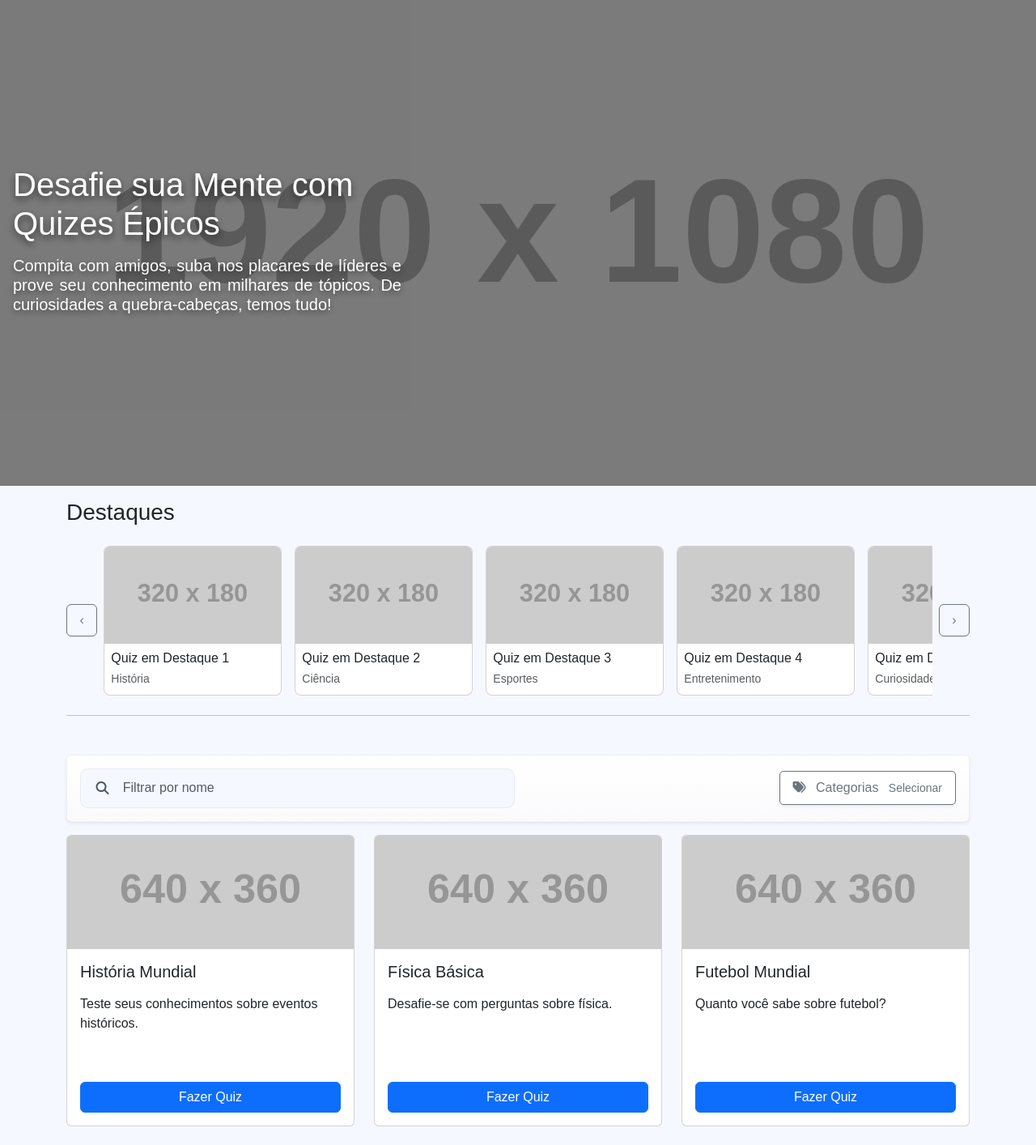
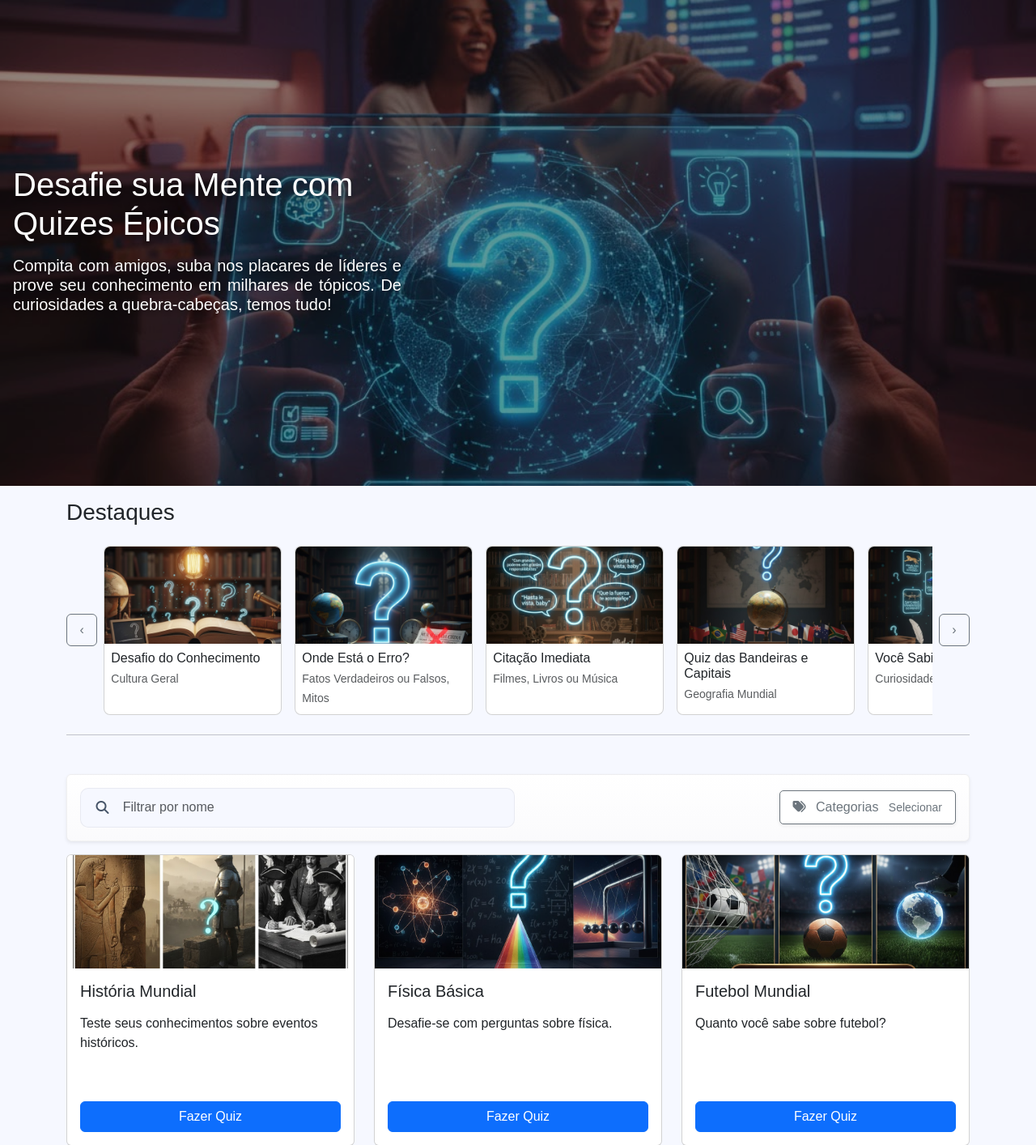
Before and after one commit to GuuStav0/TriviaBox, a PHP site: template assets/data/pages/home.php in a window 1280 px wide. Shown: the part 128-1542 px from the top of the page at 81% size. Run offline with PHP 8.4, Linux system fonts and the light colour scheme; the template is opened without the code that fills it, so the values that code supplies are empty; grey boxes labelled with a size stand in for pictures from a placeholder-image service; some libraries are stand-ins or nearby versions.

Commit message:
Alterações no código base, adicionado inagens a home

```diff
--- a/assets/data/pages/home.php
+++ b/assets/data/pages/home.php
@@ -8,6 +8,7 @@
     <link rel="stylesheet" href="./../../styles/bootstrap_styles/bootstrap.css">
     <link rel="stylesheet" href="./../../styles/home-page.css">
     <link id="favicon" rel="shortcut icon" href="./../images/LogoWhite.svg" type="image/x-icon">
+    <link rel="stylesheet" href="./../../data/images">
 </head>
 
 <body>
@@ -30,13 +31,13 @@
                         tópicos. De curiosidades a quebra-cabeças, temos tudo!</h5>
                 </div>
                 <div class="carousel-item active z-0">
-                    <img src="https://placehold.co/1920x1080" class="caroussel_img d-block" alt="...">
+                    <img src="../images/Tecnologia.jpg" class="caroussel_img d-block" alt="...">
                 </div>
                 <div class="carousel-item z-0">
-                    <img src="https://placehold.co/1920x1080" class="caroussel_img d-block" alt="...">
+                    <img src="../images/Sabedoria e Conhecimento Clássico.jpg" class="caroussel_img d-block" alt="...">
                 </div>
                 <div class="carousel-item z-0">
-                    <img src="https://placehold.co/1920x1080" class="caroussel_img d-block" alt="...">
+                    <img src="../images/Desafio do Conhecimento.jpg" class="caroussel_img d-block" alt="...">
                 </div>
             </div>
         </div>
@@ -49,38 +50,39 @@
                     <div class="featured-track d-flex gap-3 py-2">
                         <!-- featured cards -->
                         <div class="card featured-card">
-                            <img src="https://placehold.co/320x180" class="card-img-top" alt="Destaque 1">
+                            <img src="../images/Desafio do Conhecimento.jpg" class="card-img-top" alt="Desafio do Conhecimento">
                             <div class="card-body p-2">
-                                <h6 class="card-title mb-1">Quiz em Destaque 1</h6>
-                                <small class="text-muted">História</small>
+                                <h6 class="card-title mb-1">Desafio do Conhecimento</h6>
+                                <small class="text-muted">Cultura Geral</small>
                             </div>
                         </div>
                         <div class="card featured-card">
-                            <img src="https://placehold.co/320x180" class="card-img-top" alt="Destaque 2">
+                            <img src="../images/Onde Está o erro.jpg" class="card-img-top" alt="Onde Está o Erro?">
                             <div class="card-body p-2">
-                                <h6 class="card-title mb-1">Quiz em Destaque 2</h6>
-                                <small class="text-muted">Ciência</small>
+                                <h6 class="card-title mb-1">Onde Está o Erro?</h6>
+                                <small class="text-muted">Fatos Verdadeiros ou Falsos, Mitos</small>
                             </div>
                         </div>
                         <div class="card featured-card">
-                            <img src="https://placehold.co/320x180" class="card-img-top" alt="Destaque 3">
+                            <img src="../images/Citação imediata.jpg" class="card-img-top" alt="Citação Imediata">
                             <div class="card-body p-2">
-                                <h6 class="card-title mb-1">Quiz em Destaque 3</h6>
-                                <small class="text-muted">Esportes</small>
+                                <h6 class="card-title mb-1">Citação Imediata</h6>
+                                <small class="text-muted">Filmes, Livros ou Música</small>
                             </div>
                         </div>
                         <div class="card featured-card">
-                            <img src="https://placehold.co/320x180" class="card-img-top" alt="Destaque 4">
+                            <img src="../images/Quiz das Bandeiras e Capitais.jpg" class="card-img-top" alt="Quiz das Bandeiras e Capitais">
                             <div class="card-body p-2">
-                                <h6 class="card-title mb-1">Quiz em Destaque 4</h6>
-                                <small class="text-muted">Entretenimento</small>
+                                <h6 class="card-title mb-1">Quiz das Bandeiras e Capitais</h6>
+                                <small class="text-muted">Geografia Mundial</small>
                             </div>
                         </div>
                         <div class="card featured-card">
-                            <img src="https://placehold.co/320x180" class="card-img-top" alt="Destaque 5">
+                            <img src="../images/Você Sabia que....jpg" class="card-img-top" alt="Você Sabia que...">
                             <div class="card-body p-2">
-                                <h6 class="card-title mb-1">Quiz em Destaque 5</h6>
-                                <small class="text-muted">Curiosidades</small>
+                                <h6 class="card-title mb-1">Você Sabia que...</h6>
+                                <small class="text-muted">Curiosidades e Recordes</small>
+
                             </div>
                         </div>
                     </div>
@@ -143,7 +145,7 @@
                 <!-- Lista de quizzes -->
                 <div class="col-md-4 mb-3 quiz-item" data-name="História Mundial" data-category="História">
                     <div class="card">
-                        <img src="https://placehold.co/640x360" class="card-img-top" alt="História Mundial">
+                        <img src="../images/História Mundial.jpg" class="card-img-top" alt="Teste seus conhecimentos sobre eventos históricos">
                         <div class="card-body">
                             <h5 class="card-title">História Mundial</h5>
                             <p class="card-text">Teste seus conhecimentos sobre eventos históricos.</p>
@@ -153,7 +155,7 @@
                 </div>
                 <div class="col-md-4 mb-3 quiz-item" data-name="Física Básica" data-category="Ciência">
                     <div class="card">
-                        <img src="https://placehold.co/640x360" class="card-img-top" alt="Física Básica">
+                        <img src="../images/Física Básica.jpg" class="card-img-top" alt="Desafie-se com perguntas sobre física.">
                         <div class="card-body">
                             <h5 class="card-title">Física Básica</h5>
                             <p class="card-text">Desafie-se com perguntas sobre física.</p>
@@ -163,7 +165,7 @@
                 </div>
                 <div class="col-md-4 mb-3 quiz-item" data-name="Futebol Mundial" data-category="Esportes">
                     <div class="card">
-                        <img src="https://placehold.co/640x360" class="card-img-top" alt="Futebol Mundial">
+                        <img src="../images/Futebol Mundial.jpg" class="card-img-top" alt="Quanto você sabe sobre futebol?">
                         <div class="card-body">
                             <h5 class="card-title">Futebol Mundial</h5>
                             <p class="card-text">Quanto você sabe sobre futebol?</p>
```
Also changed, not shown: assets/data/images/Citação Imediata.jpg (added), assets/data/images/Competição e Game Show.jpg (added), assets/data/images/Desafio do Conhecimento.jpg (added), assets/data/images/Futebol Mundial.jpg (added), assets/data/images/Física Básica.jpg (added), assets/data/images/História Mundial.jpg (added), assets/data/images/Identificação Visual.jpg (added), assets/data/images/Onde Está o Erro.jpg (added), assets/data/images/Quiz das Bandeiras e Capitais.jpg (added), assets/data/images/Sabedoria e Conhecimento Clássico.jpg (added), assets/data/images/Tecnologia.jpg (added), assets/data/images/Você Sabia que....jpg (added).
